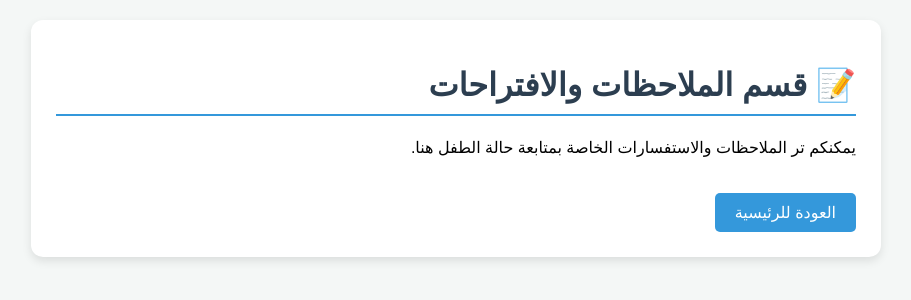
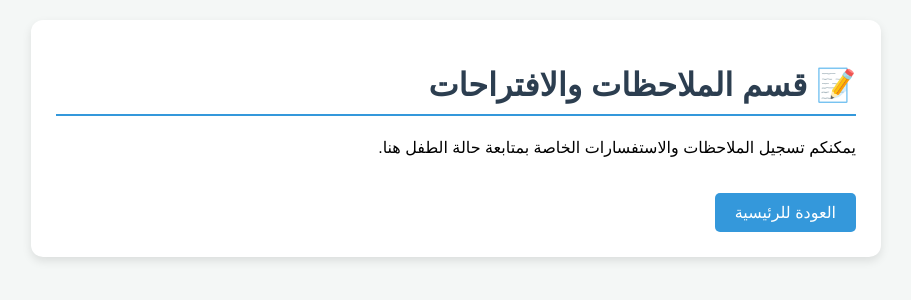
Before and after one commit to saedshokry446-commits/bedaya-center, a plain HTML site: page pages/notes.html in a window 1280 px wide. Shown: the whole page, without its empty margins (184-1095 px from the left). Drawn offline with Linux system fonts and the light colour scheme.

Commit message:
Update notes.html

```diff
--- a/pages/notes.html
+++ b/pages/notes.html
@@ -14,7 +14,7 @@
 <body>
     <div class="container">
         <h1>📝 قسم الملاحظات والافتراحات</h1>
-        <p>يمكنكم تر الملاحظات والاستفسارات الخاصة بمتابعة حالة الطفل هنا.</p>
+        <p>يمكنكم تسجيل الملاحظات والاستفسارات الخاصة بمتابعة حالة الطفل هنا.</p>
         <a href="../index.html" class="btn-back">العودة للرئيسية</a>
     </div>
 </body>
```
